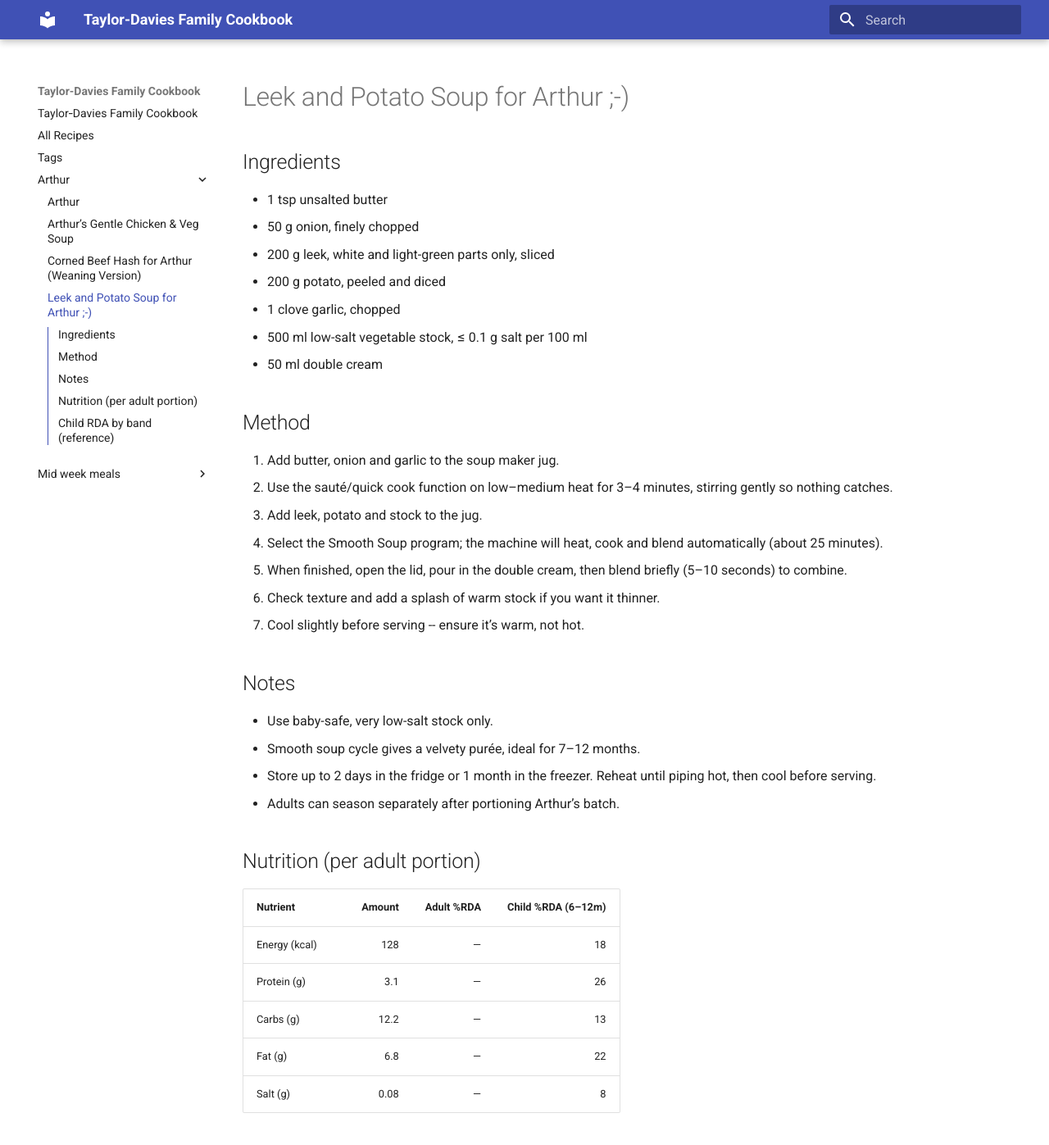
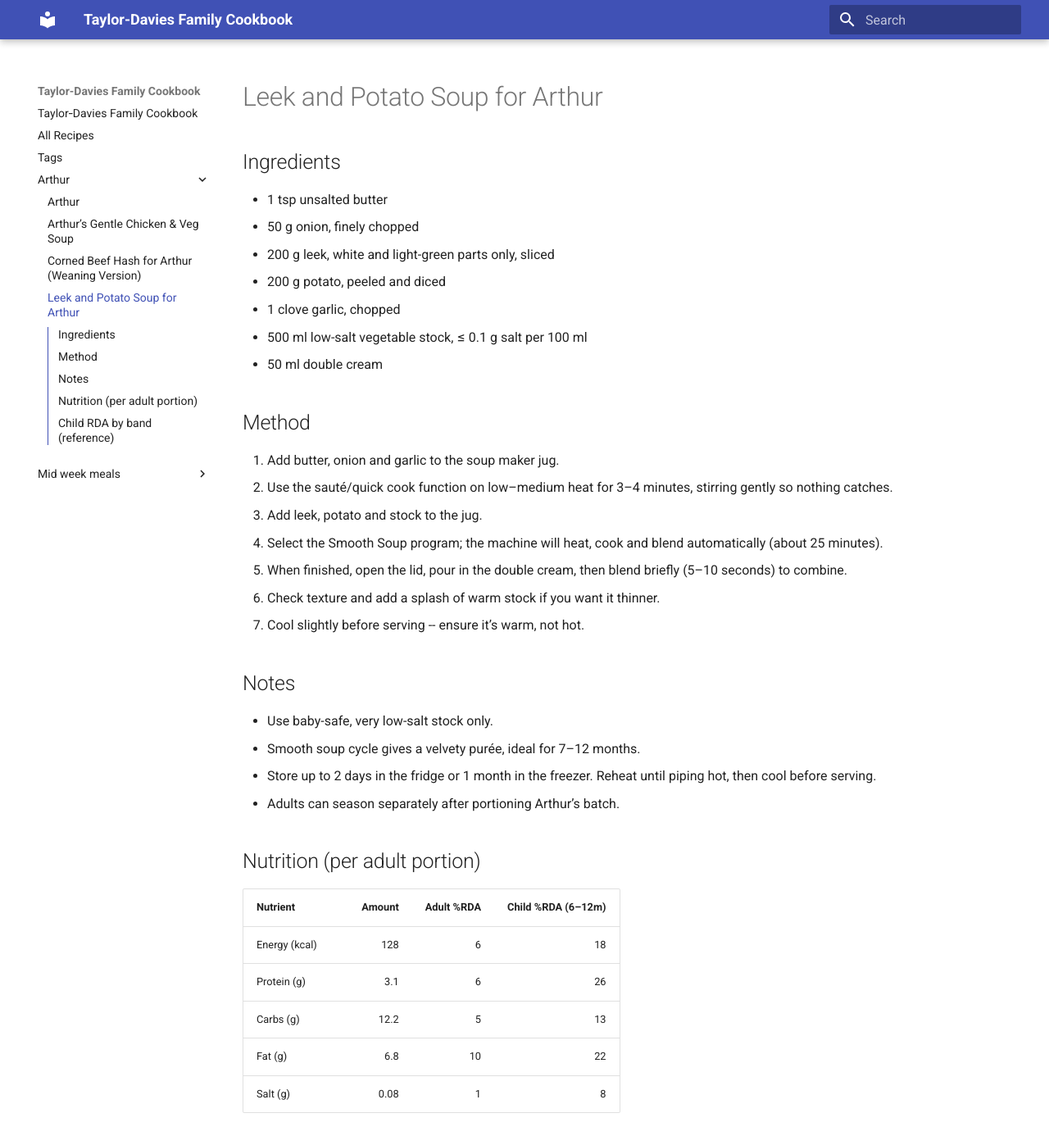
Before and after one commit to sjwdavies/cookbook, an MkDocs documentation site: the page built from recipes/arthur/leek-and-potato-soup-for-arthur.md, in a window 1280 px wide and 1400 px high. Shown: the top 1397 px of the window at 82% size. Built offline with MkDocs 1.6.1 and Material for MkDocs 9.7.7, drawn with Linux system fonts in a browser that asks for light colours.

Commit message:
chore: sync recipes + indexes

```diff
--- a/recipes/arthur/leek-and-potato-soup-for-arthur.md
+++ b/recipes/arthur/leek-and-potato-soup-for-arthur.md
@@ -1,5 +1,5 @@
 ---
-title: "Leek and Potato Soup for Arthur ;-)"
+title: Leek and Potato Soup for Arthur
 slug: "leek-and-potato-soup-for-arthur"
 categories:
   - Arthur
@@ -45,11 +45,11 @@ source_digest: 49986c9e75b3ca3948846dc9bafe442d0fde5a31b2411aa00f4e5c8d0cc5c91d
 
 | Nutrient | Amount | Adult %RDA | Child %RDA (6–12m) |
 |---|---:|---:|---:|
-| Energy (kcal) | 128 | — | 18 |
-| Protein (g) | 3.1 | — | 26 |
-| Carbs (g) | 12.2 | — | 13 |
-| Fat (g) | 6.8 | — | 22 |
-| Salt (g) | 0.08 | — | 8 |
+| Energy (kcal) | 128 | 6 | 18 |
+| Protein (g) | 3.1 | 6 | 26 |
+| Carbs (g) | 12.2 | 5 | 13 |
+| Fat (g) | 6.8 | 10 | 22 |
+| Salt (g) | 0.08 | 1 | 8 |
 
 ## Child RDA by band (reference)
 
```
Also changed, not shown: other parts of recipes/arthur/leek-and-potato-soup-for-arthur.md (+1 -1 lines).
